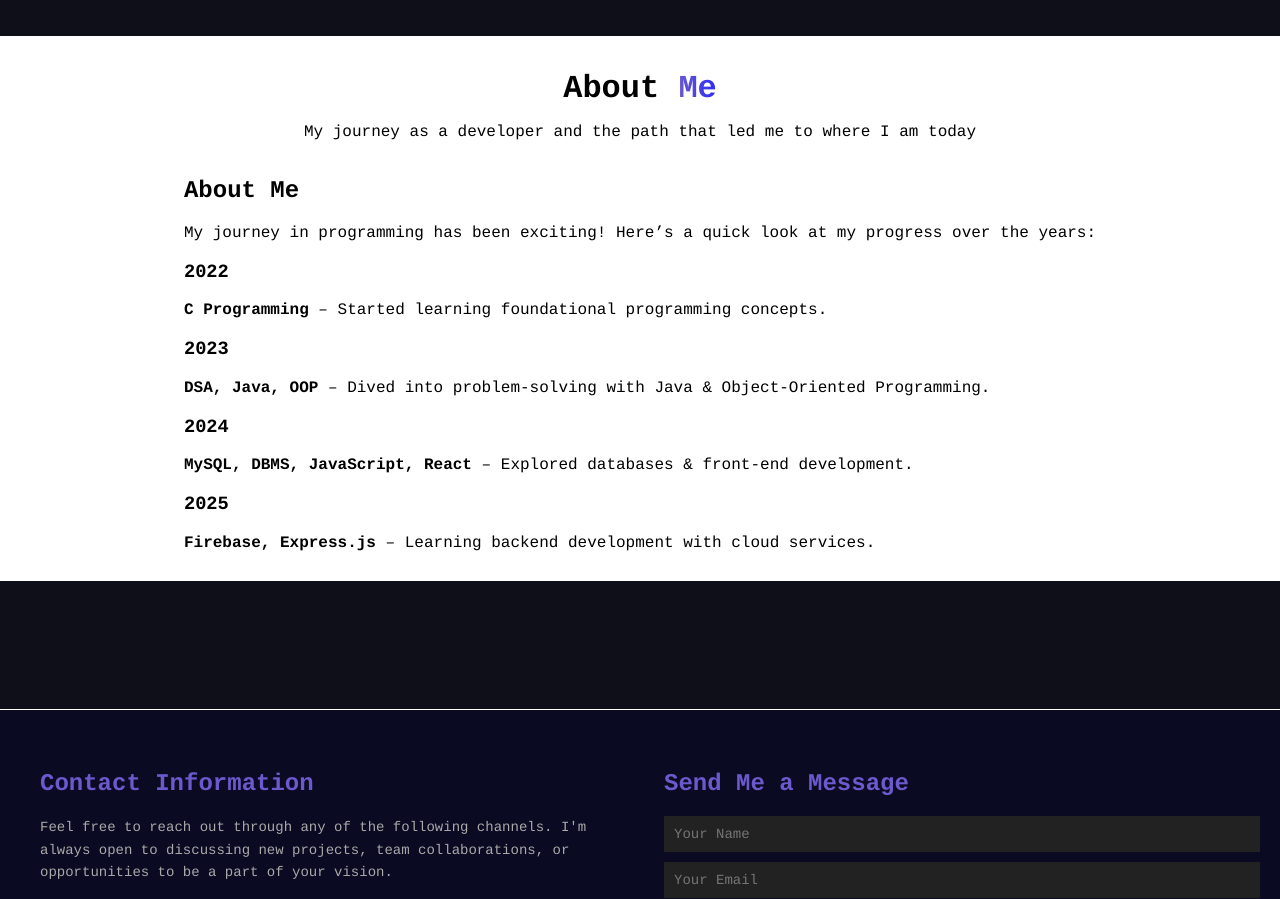
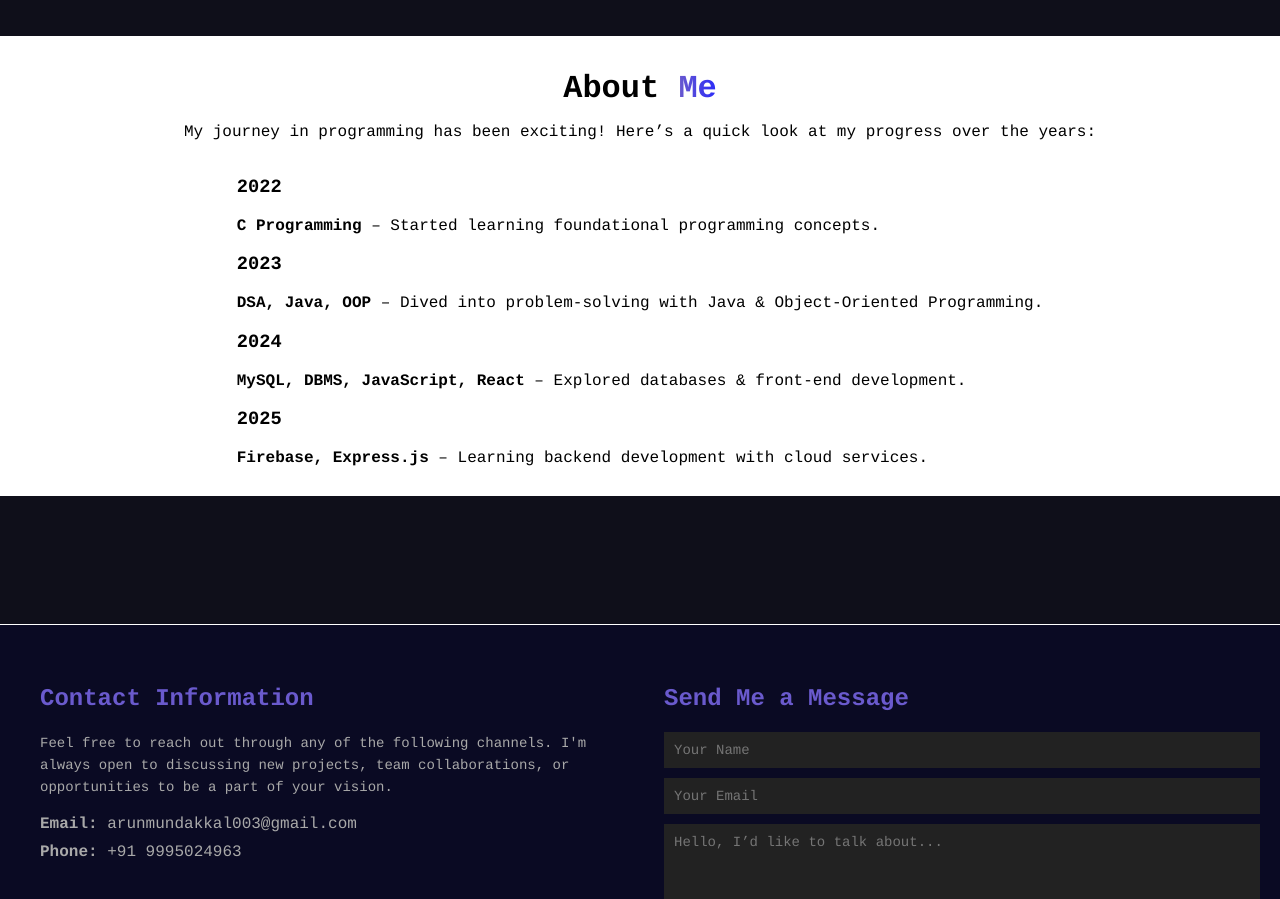
Before and after one commit to Arunitdy/portfolio-2.0, a React (Vite) app in the folder portfolio/: page / in a window 1280 px wide. Shown: the part 1040-1939 px from the top of the page. Built offline with nearby package versions, Linux system fonts and the light colour scheme.

Commit message:
refactor About section in Profile component for improved clarity and styling

```diff
--- a/portfolio/src/All/Profile.jsx
+++ b/portfolio/src/All/Profile.jsx
@@ -67,14 +67,10 @@ export const Profile = () => {
             </div>
             <div className="About">
                 <h1>About <span>Me</span></h1>
-                <p>My journey as a developer and the path that led me to where I am today</p>
-
-    <div className="max-w-5xl mx-auto p-6">
-      <h2 className="text-3xl font-bold text-center mb-6 text-purple-600">About Me</h2>
-      <p className="text-center text-gray-700 mb-8">
+                <p className="text-center text-gray-700 mb-8">
         My journey in programming has been exciting! Here’s a quick look at my progress over the years:
       </p>
-
+    <div className="max-w-5xl mx-auto p-6">
       <div className="relative flex items-center">
         {/* Animated Line */}
         <motion.div
```
